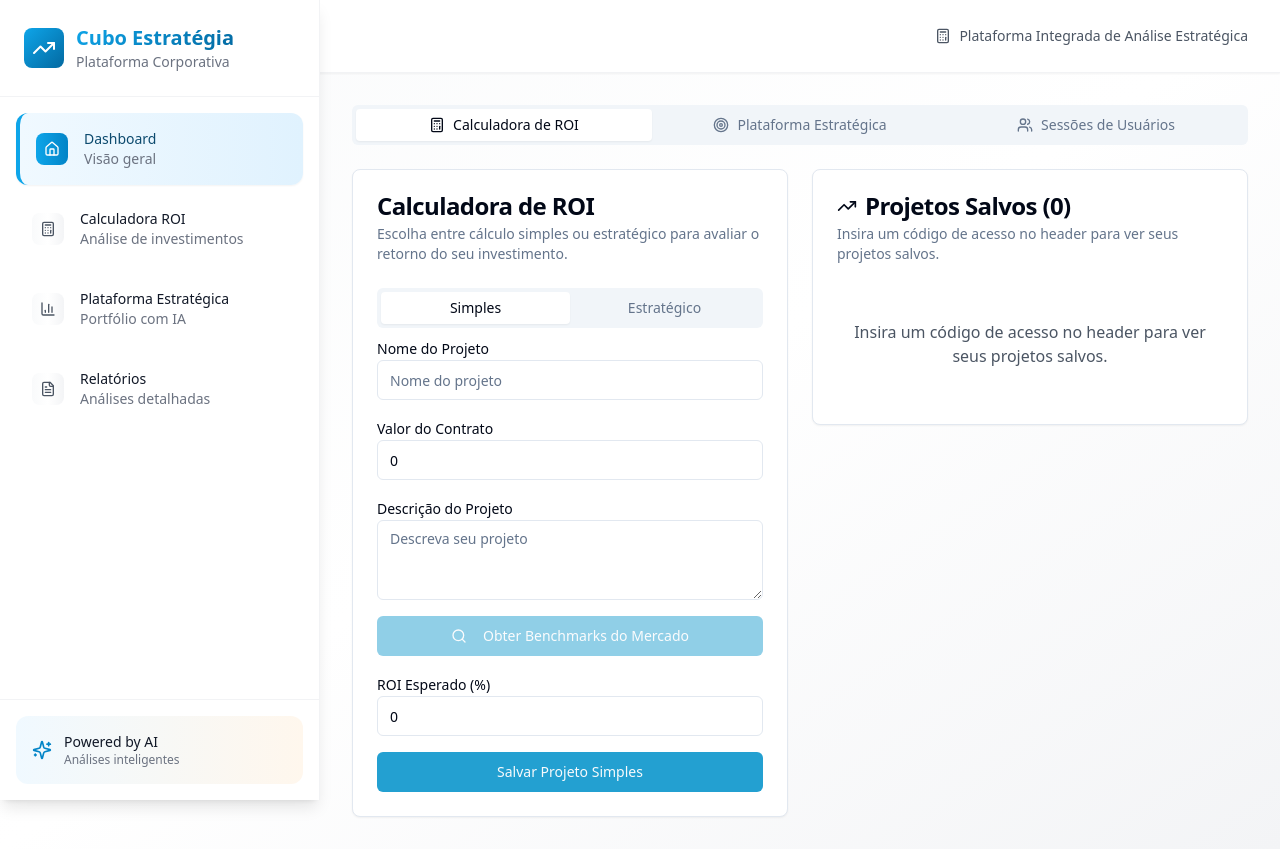
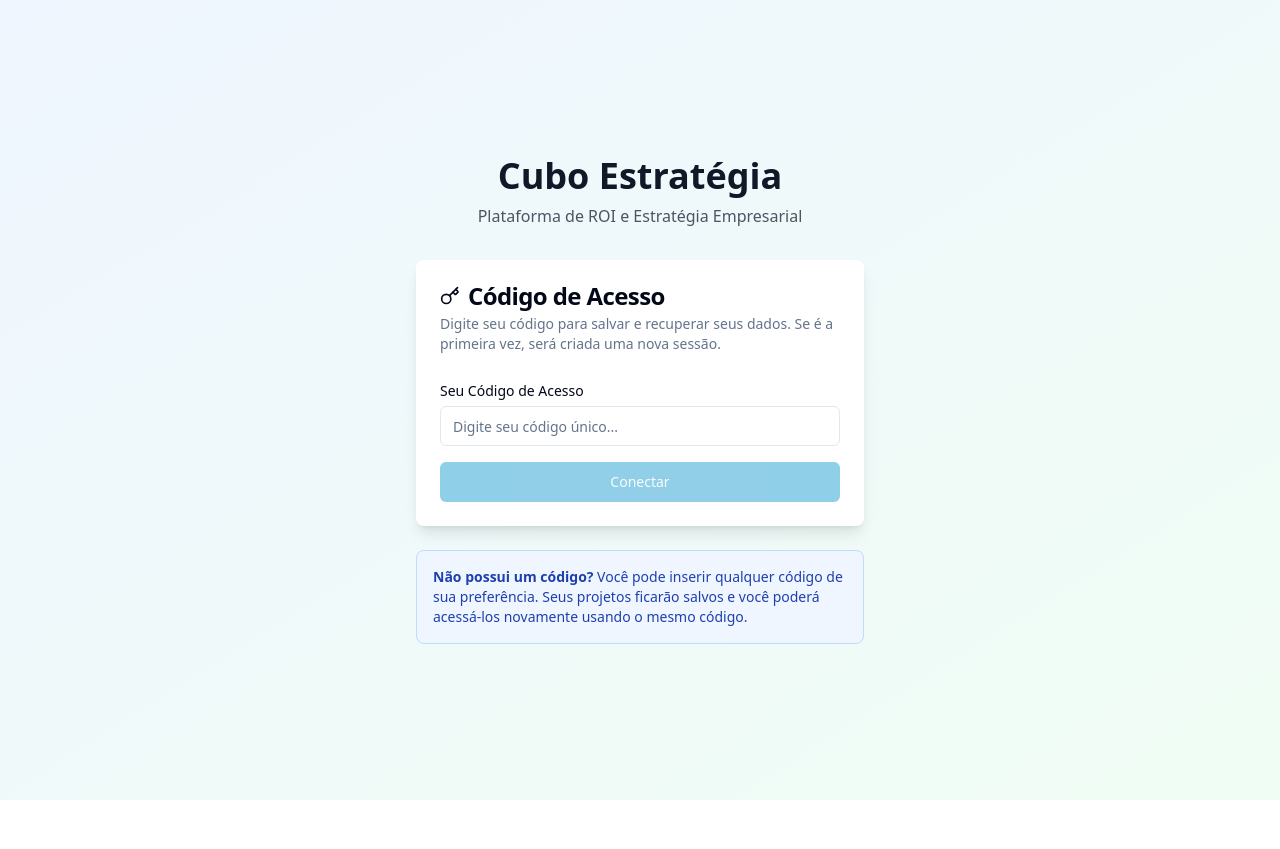
Before and after one commit to CS-Cubo/cubo-strategy-builder, a React (Vite) app: page / in a window 1280 px wide. After the commit the page ends 800 px from the top, so only its background shows below. Built offline with nearby package versions, Linux system fonts and the light colour scheme.

Commit message:
Revert StrategyPlatform to previous version
Reverts StrategyPlatform.tsx to a previous version, preserving AI button functionality, the new graph, and other recent changes.

```diff
--- a/src/pages/Index.tsx
+++ b/src/pages/Index.tsx
@@ -1,55 +1,36 @@
 
-import { useState } from "react";
-import Header from "@/components/Header";
-import Sidebar from "@/components/Sidebar";
-import Dashboard from "@/components/Dashboard";
-import ROICalculator from "@/components/ROICalculator";
-import StrategyPlatform from "@/components/StrategyPlatform";
+import React, { useState } from 'react';
+import { useSession } from '@/hooks/useSession';
+import AccessCodeInput from '@/components/AccessCodeInput';
+import Dashboard from '@/components/Dashboard';
 
 const Index = () => {
-  const [activeModule, setActiveModule] = useState("dashboard");
-  const [sidebarOpen, setSidebarOpen] = useState(false);
+  const { sessionId, setSessionId } = useSession();
 
-  const renderActiveModule = () => {
-    switch (activeModule) {
-      case "dashboard":
-        return <Dashboard onModuleChange={setActiveModule} />;
-      case "roi-calculator":
-        return <ROICalculator />;
-      case "strategy-platform":
-        return <StrategyPlatform />;
-      case "reports":
-        return (
-          <div className="text-center py-12">
-            <h2 className="text-2xl font-bold text-gray-900 mb-4">Relatórios</h2>
-            <p className="text-gray-600">
-              Módulo de relatórios em desenvolvimento.
-              Use os outros módulos para gerar relatórios específicos.
+  if (!sessionId) {
+    return (
+      <div className="min-h-screen bg-gradient-to-br from-blue-50 to-green-50 flex items-center justify-center p-4">
+        <div className="max-w-md w-full">
+          <div className="text-center mb-8">
+            <h1 className="text-4xl font-bold text-gray-900 mb-2">Cubo Estratégia</h1>
+            <p className="text-gray-600">Plataforma de ROI e Estratégia Empresarial</p>
+          </div>
+          <AccessCodeInput />
+          <div className="mt-6 p-4 bg-blue-50 rounded-lg border border-blue-200">
+            <p className="text-sm text-blue-800">
+              <strong>Não possui um código?</strong> Você pode inserir qualquer código de sua preferência.
+              Seus projetos ficarão salvos e você poderá acessá-los novamente usando o mesmo código.
             </p>
           </div>
-        );
-      default:
-        return <Dashboard onModuleChange={setActiveModule} />;
-    }
-  };
+        </div>
+      </div>
+    );
+  }
 
   return (
-    <div className="min-h-screen bg-gradient-to-br from-gray-50 via-white to-gray-100">
-      <Header onMenuClick={() => setSidebarOpen(true)} />
-
-      <div className="flex">
-        <Sidebar
-          activeModule={activeModule}
-          onModuleChange={setActiveModule}
-          isOpen={sidebarOpen}
-          onClose={() => setSidebarOpen(false)}
-        />
-
-        <main className="flex-1 lg:ml-80 transition-all duration-300">
-          <div className="max-w-7xl mx-auto px-4 sm:px-6 lg:px-8 py-8">
-            {renderActiveModule()}
-          </div>
-        </main>
+    <div className="min-h-screen bg-gray-50">
+      <div className="container mx-auto px-4 py-8">
+        <Dashboard />
       </div>
     </div>
   );
```
